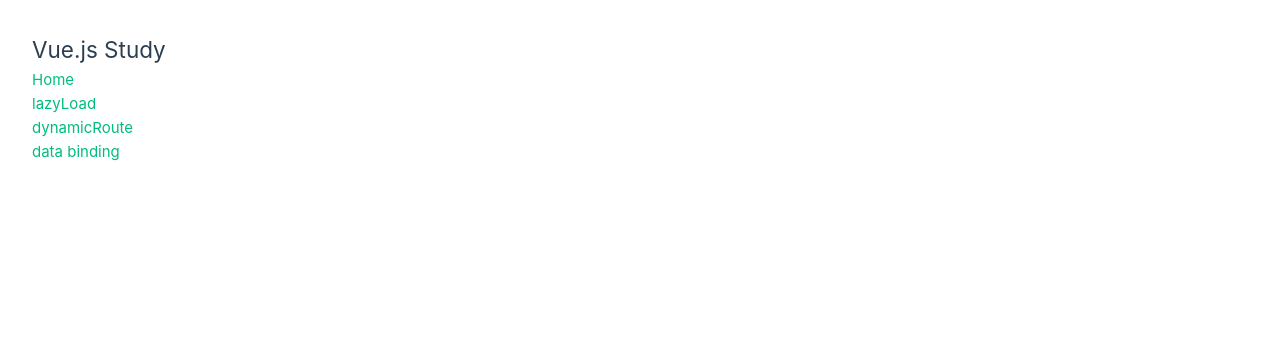
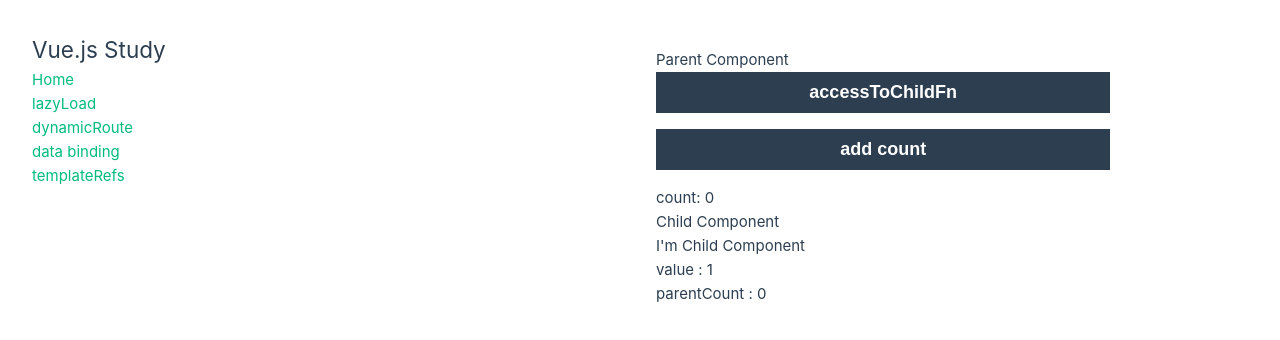
Before and after one commit to Jaejin-Song/vue-study-with-vite, a Vue app: page /templateRefs in a window 1280 px wide. Shown: the top 340 px of the page. Built offline with nearby package versions, Linux system fonts and the light colour scheme.

Commit message:
Feature : TemplateRefs

```diff
--- /dev/null
+++ b/src/components/TemplateRefs/Child.vue
@@ -0,0 +1,21 @@
+<script setup lang="ts">
+import { ref, inject } from 'vue'
+
+const value = ref(1)
+const parentCount = inject('parent-key')
+
+const childFn = () => {
+  console.log('hi im child')
+}
+
+defineExpose({
+  childFn,
+  value
+})
+</script>
+<template>
+  <div>I'm Child Component</div>
+  <div>{{ `value : ${value}` }}</div>
+  <div>{{ `parentCount : ${parentCount}` }}</div>
+</template>
+<style lang="scss" scoped></style>
--- /dev/null
+++ b/src/components/TemplateRefs/Parent.vue
@@ -0,0 +1,33 @@
+<script setup lang="ts">
+import { ref, provide } from 'vue'
+import Child from './Child.vue'
+
+const child = ref<InstanceType<typeof Child> | null>(null)
+const count = ref(0)
+
+const accessToChildFn = () => {
+  if (!child.value) return
+
+  child.value.childFn()
+  child.value.value += 1
+}
+
+provide('parent-key', count)
+</script>
+<template>
+  <div>Parent Component</div>
+  <div class="btns">
+    <button @click="accessToChildFn">accessToChildFn</button>
+    <button @click="count += 1">add count</button>
+    <span>{{ `count: ${count}` }}</span>
+  </div>
+  <div>Child Component</div>
+  <Child ref="child" />
+</template>
+<style lang="scss" scoped>
+.btns {
+  display: flex;
+  flex-direction: column;
+  gap: 1rem;
+}
+</style>
--- a/src/router/index.ts
+++ b/src/router/index.ts
@@ -23,6 +23,11 @@
       path: '/dataBinding',
       name: 'dataBinding',
       component: () => import('@/components/DataBinding.vue')
+    },
+    {
+      path: '/templateRefs',
+      name: 'templateRefs',
+      component: () => import('@/components/TemplateRefs/Parent.vue')
     }
   ]
 })
--- a/src/views/HomeView.vue
+++ b/src/views/HomeView.vue
@@ -11,6 +11,7 @@
       >dynamicRoute</RouterLink
     >
     <router-link to="/dataBinding">data binding</router-link>
+    <router-link to="/templateRefs">templateRefs</router-link>
   </nav>
 
   <main>
```
